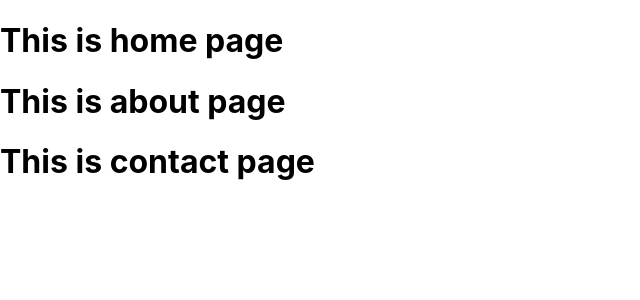
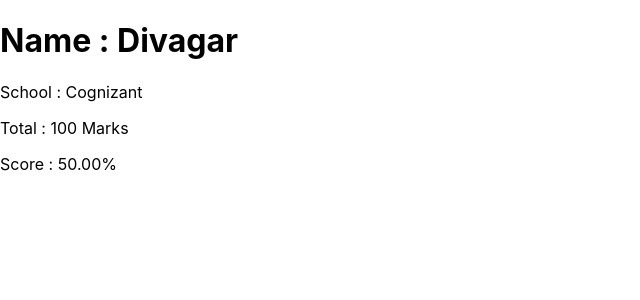
Before and after one commit to Divagarkathiresan/cognizant_DeepSkills_Prep, a React (Create React App) app in the folder myfirstreact/: page / in a window 1280 px wide. Shown: the top 300 px of the page, without its empty margins (0-640 px from the left). Built offline with nearby package versions, Linux system fonts and the light colour scheme.

Commit message:
Exercise : React 3rd Exercise implemented

```diff
--- a/myfirstreact/src/App.js
+++ b/myfirstreact/src/App.js
@@ -2,12 +2,14 @@ import React from 'react';
 import Home from './components/Home';
 import About from './components/About';
 import Contact from './components/Contact';
+import CalculatorApp from './components/calculatorApp';
 function App() {
   return (
     <div className="App">
-      <Home />
+      {/* <Home />
       <About />
-      <Contact />
+      <Contact /> */}
+      <CalculatorApp name="Divagar" school="Cognizant" total="100" goal="200"/>
     </div>
   );
 }
--- /dev/null
+++ b/myfirstreact/src/components/calculatorApp.js
@@ -0,0 +1,19 @@
+import React from 'react';
+export default function calculatorApp({name,school,total,goal}){
+
+    const percentToDecimal = (decimal) =>{
+        return (decimal.toFixed(2)+ "%");
+    }
+
+    const calculatePercentage = (total,goal) =>{
+        return percentToDecimal((total/goal)*100);
+    }
+    return(
+        <div>
+            <h1>Name : {name}</h1>
+            <p>School : {school}</p>
+            <p>Total : {total} Marks</p>
+            <p>Score : {calculatePercentage(total, goal)}</p>
+        </div>
+    )
+}
```
